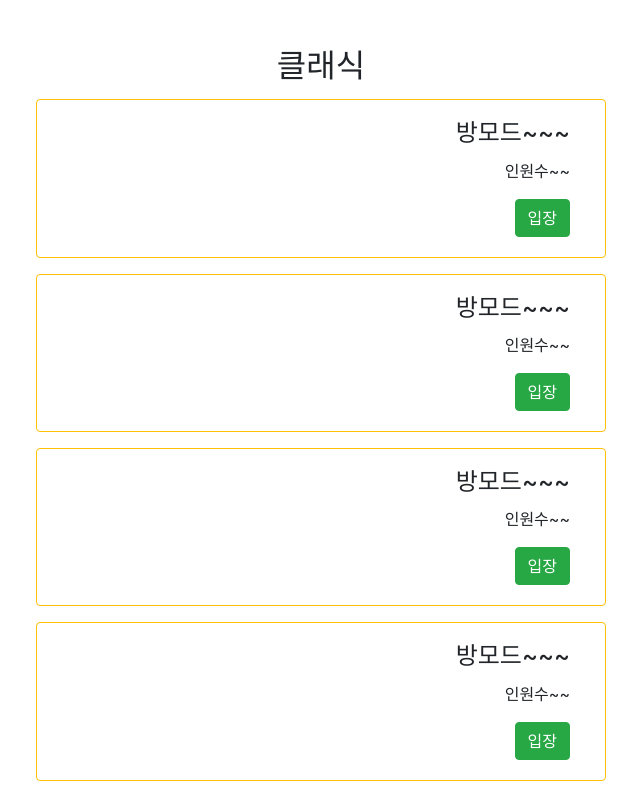
After one commit to korean-word-game/backend, a Django app: page /search/classic in a window 1280 px wide. The commit adds this page. Shown: the whole page, without its empty margins (319-959 px from the left). Run offline with Django 3.2, Linux system fonts and the light colour scheme; parts of the project's set-up code (start-up, migrations or seed data) failed here and were passed over; some libraries are stand-ins or nearby versions.

Commit message:
room search

```diff
--- a/templates/wordgame/main.html
+++ b/templates/wordgame/main.html
@@ -86,13 +86,13 @@
                             </div>
                             <div class="col-6">
                                 <h2 class="mb-2 mt-4">멀티</h2>
-                                <input type="button" onclick="location.href='{% url 'signup' %}'"
+                                <input type="button" onclick="location.href='{% url 'wordgameSearch' 'classic' %}'"
                                        class="btn btn-success col-10 mb-2 mt-2" value="클래식"
                                         {% if not isLogin %}
                                        disabled
                                         {% endif %}
                                 >
-                                <input type="button" onclick="location.href='{% url 'signup' %}'"
+                                <input type="button" onclick="location.href='{% url 'wordgameSearch' 'mission' %}'"
                                        class="btn btn-warning col-10 mb-2 mt-2" value="미션"
                                         {% if not isLogin %}
                                        disabled
--- /dev/null
+++ b/templates/wordgame/search.html
@@ -0,0 +1,44 @@
+{% extends 'wordgame/../util/base.html' %}
+{% block content %}
+
+    <head>
+        <title>메인</title>
+    </head>
+    <body class="design">
+    <div class="container mt-5">
+        <h2>{{ mode }}</h2>
+        <div class="row justify-content-center">
+            <div class="card border-warning text-right col-9 col-md-6 m-2">
+                <div class="card-body">
+                    <h4 class="card-title">방모드~~~</h4>
+                    <p class="card-text">인원수~~</p>
+                    <a href="#" class="btn btn-success">입장</a>
+                </div>
+            </div>
+            <div class="card border-warning text-right col-9 col-md-6 m-2">
+                <div class="card-body">
+                    <h4 class="card-title">방모드~~~</h4>
+                    <p class="card-text">인원수~~</p>
+                    <a href="#" class="btn btn-success">입장</a>
+                </div>
+            </div>
+            <div class="card border-warning text-right col-9 col-md-6 m-2">
+                <div class="card-body">
+                    <h4 class="card-title">방모드~~~</h4>
+                    <p class="card-text">인원수~~</p>
+                    <a href="#" class="btn btn-success">입장</a>
+                </div>
+            </div>
+            <div class="card border-warning text-right col-9 col-md-6 m-2">
+                <div class="card-body">
+                    <h4 class="card-title">방모드~~~</h4>
+                    <p class="card-text">인원수~~</p>
+                    <a href="#" class="btn btn-success">입장</a>
+                </div>
+            </div>
+        </div>
+
+    </div>
+    </body>
+
+{% endblock %}
--- a/wordgame/urls.py
+++ b/wordgame/urls.py
@@ -8,4 +8,5 @@ from django.conf.urls import url, include
 urlpatterns = [
     path('', views.wordgameMain.as_view(), name='wordgameMain'),
     path('ingame', views.wordgameIngame.as_view(), name='wordgameIngame'),
+    path('search/<mode>', views.wordgameSearch.as_view(), name='wordgameSearch'),
 ]
--- a/wordgame/views.py
+++ b/wordgame/views.py
@@ -43,11 +43,26 @@ class wordgameMain(View):
 
 
 class wordgameIngame(View):
-    rDict = dict(now='main')
 
     def get(self, req):
         check_login(req)
         isLogin, user = auto_login_controller(req)
 
-        rDict = dict(isLogin=isLogin, now='main', user=user)
+        rDict = dict(isLogin=isLogin, now='ingame', user=user)
         return render(req, 'wordgame/ingame.html', rDict)
+
+
+class wordgameSearch(View):
+
+    def get(self, req, mode):
+        check_login(req)
+        isLogin, user = auto_login_controller(req)
+        if mode == 'classic':
+            mode = '클래식'
+        elif mode == 'mission':
+            mode = '미션'
+        else:
+            return redirect('wordgameMain')
+
+        rDict = dict(isLogin=isLogin, now='search', user=user, mode=mode)
+        return render(req, 'wordgame/search.html', rDict)
```
Also changed, not shown: templates/account/login.html (deleted, +0 -35 lines), chat/views.py (line endings or trailing spaces).
